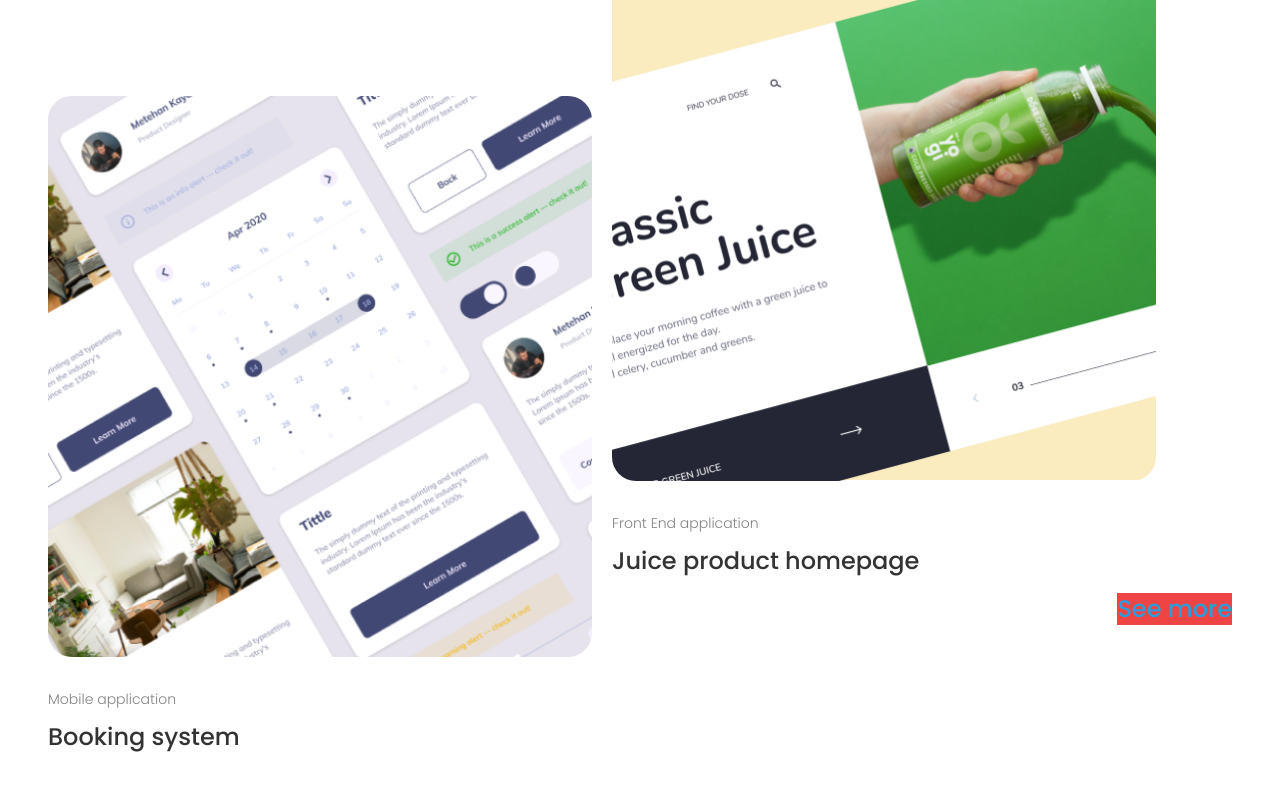
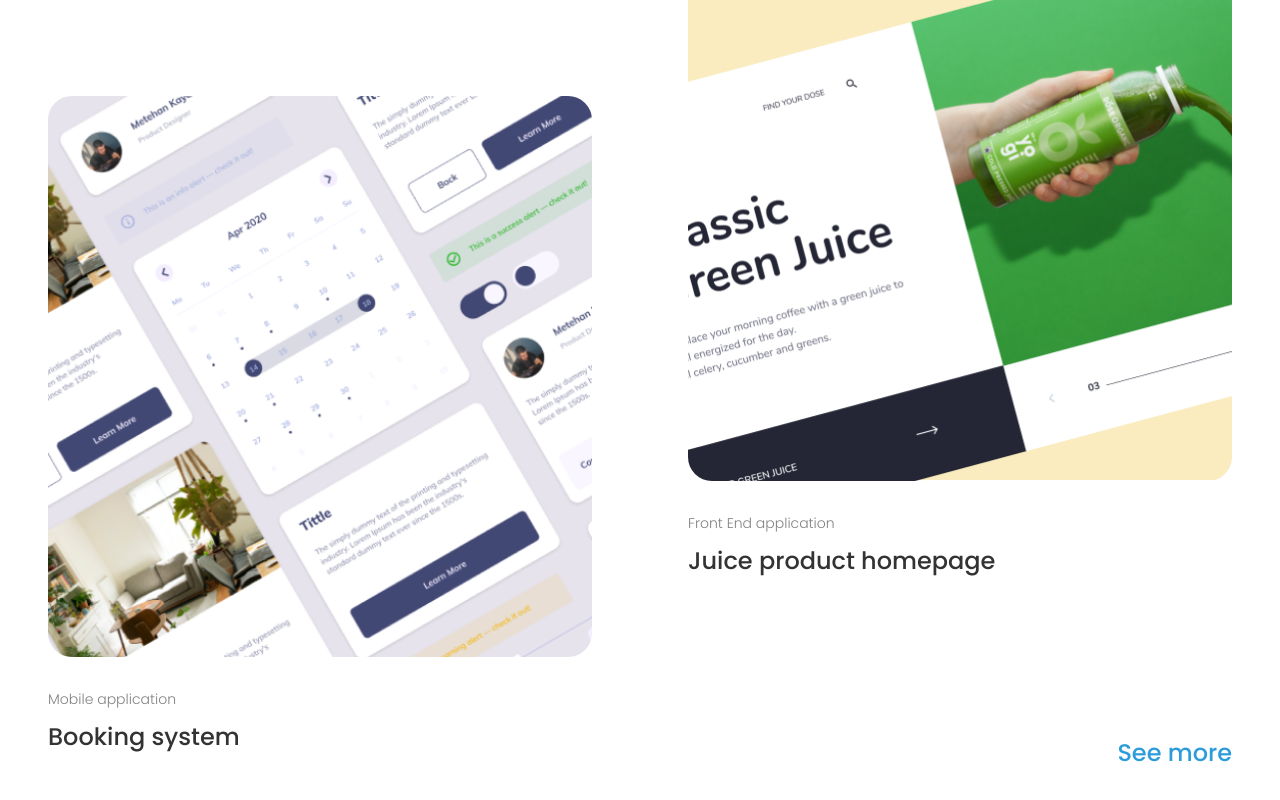
Before and after one commit to farhaan-mukarram/dev-challenges-edie-homepage, a React (Vite) app: page / in a window 1280 px wide. Shown: the part 3187-3987 px from the top of the page. Built offline with nearby package versions, Linux system fonts and the light colour scheme.

Commit message:
fix: fix alignment of the See More link

```diff
--- a/src/components/Main/PortfolioSection.tsx
+++ b/src/components/Main/PortfolioSection.tsx
@@ -39,7 +39,7 @@ const PortfolioSection = () => {
 
       {/* Projects grid */}
       <div className="flex flex-col pb-[400px]">
-        <div className="flex flex-wrap gap-x-5 gap-y-36">
+        <div className="flex flex-wrap justify-between gap-y-36">
           {portFolioItems.map(({ image, title, subtitle, alt }) => (
             <div
               key={title}
@@ -55,7 +55,7 @@ const PortfolioSection = () => {
           ))}
         </div>
 
-        <div className="ml-auto bg-red-500">
+        <div className="ml-auto mt-36">
           <a href="#" className="text-[#2D9CDB] font-medium text-2xl">
             See more
           </a>
```
